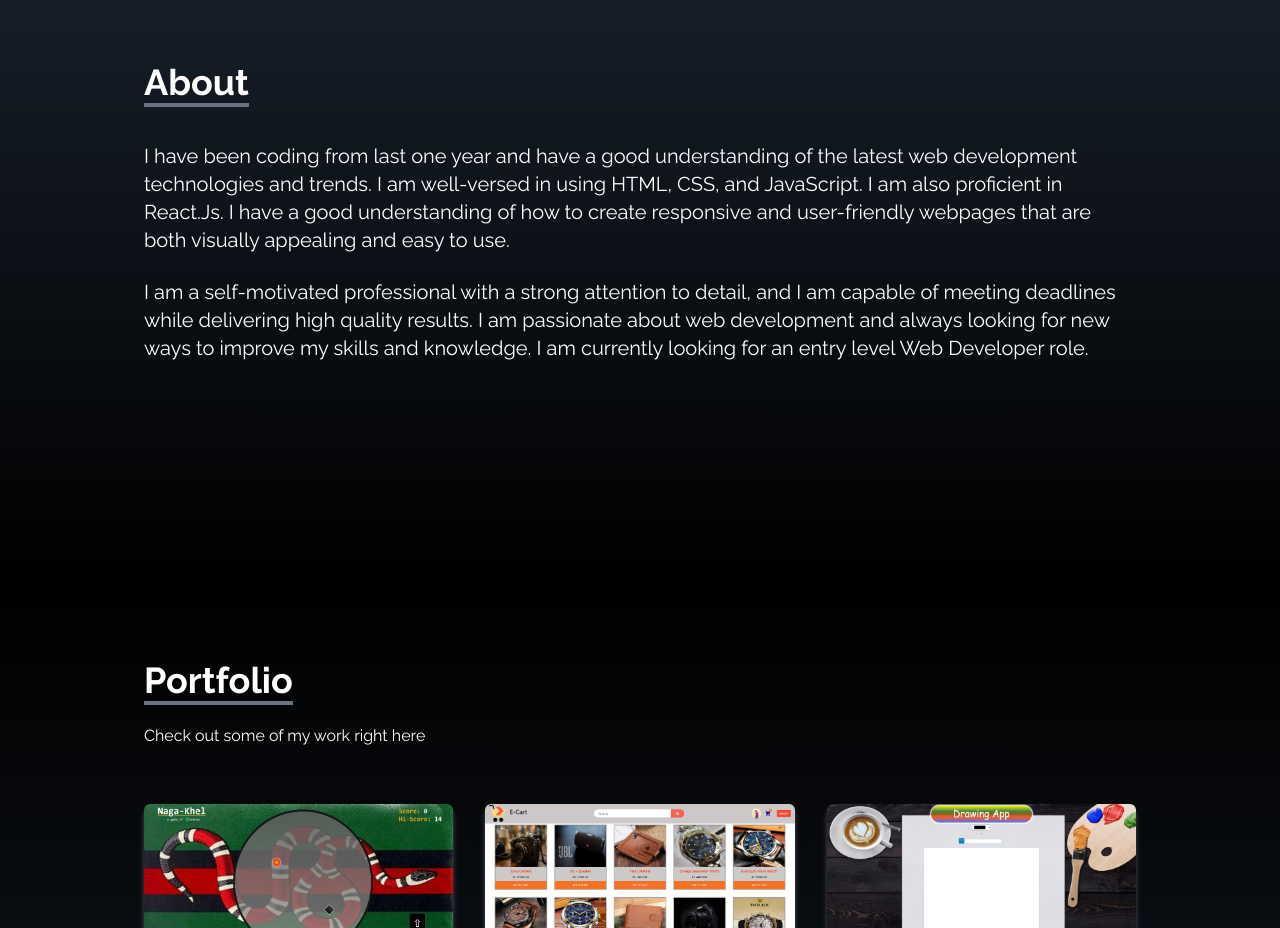
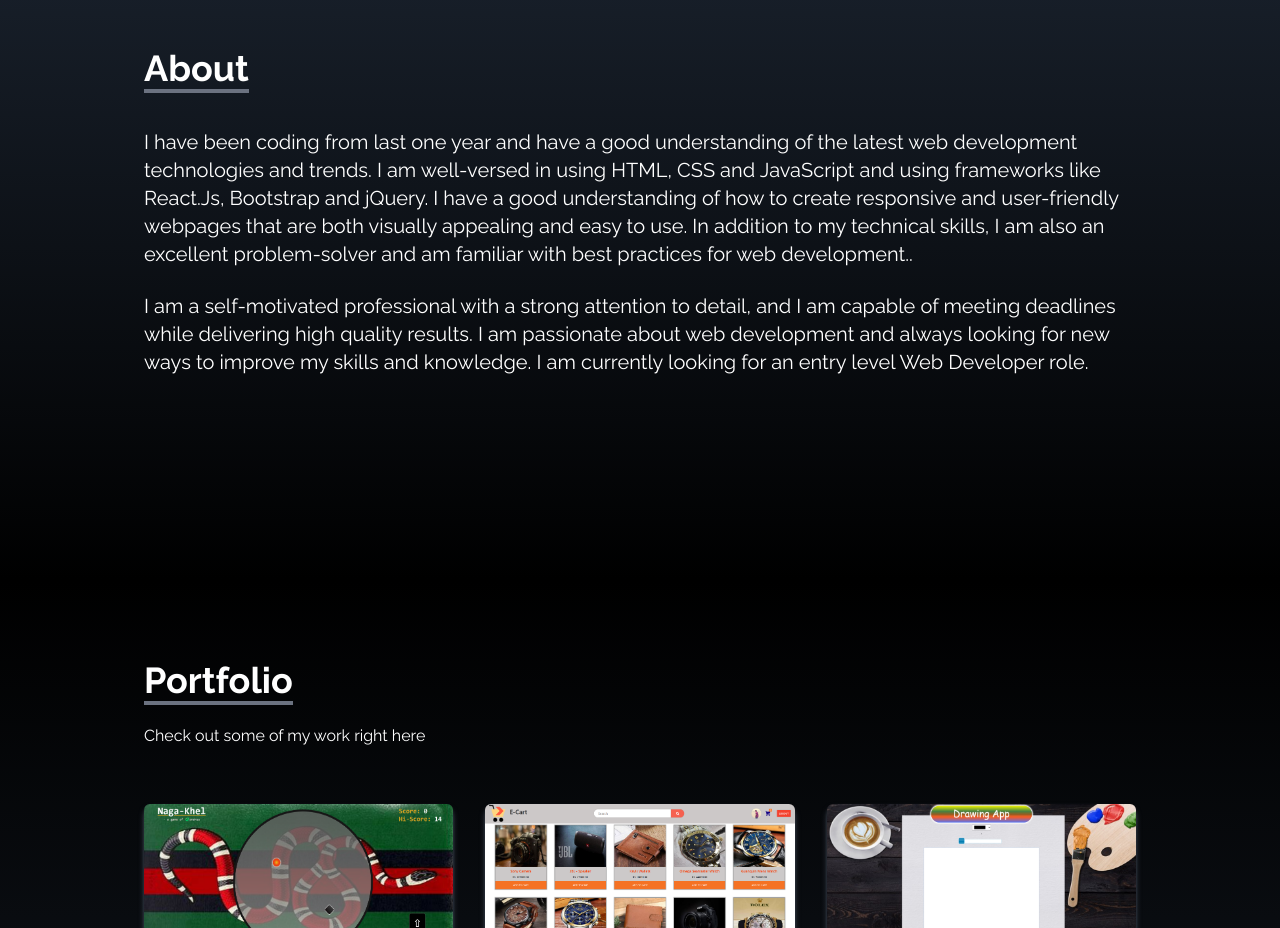
Before and after one commit to Rvp888/Portfolio-Website-by-React-Tailwind, a React (Create React App) app: page / in a window 1280 px wide. Shown: the part 1020-1948 px from the top of the page. Built offline with nearby package versions, Linux system fonts and the light colour scheme.

Commit message:
about section updated

```diff
--- a/src/components/About.jsx
+++ b/src/components/About.jsx
@@ -16,10 +16,12 @@ const About = () => {
         <p className="text-xl mt-10 ">
           I have been coding from last one year and have a good understanding of
           the latest web development technologies and trends. I am well-versed
-          in using HTML, CSS, and JavaScript. I am also proficient in React.Js.
-          I have a good understanding of how to create responsive and
-          user-friendly webpages that are both visually appealing and easy to
-          use.
+          in using HTML, CSS and JavaScript and using frameworks like React.Js,
+          Bootstrap and jQuery. I have a good understanding of how to create
+          responsive and user-friendly webpages that are both visually appealing
+          and easy to use. In addition to my technical skills, I am also an
+          excellent problem-solver and am familiar with best practices for web
+          development..
         </p>
         <br />
         <p className="text-xl">
```
